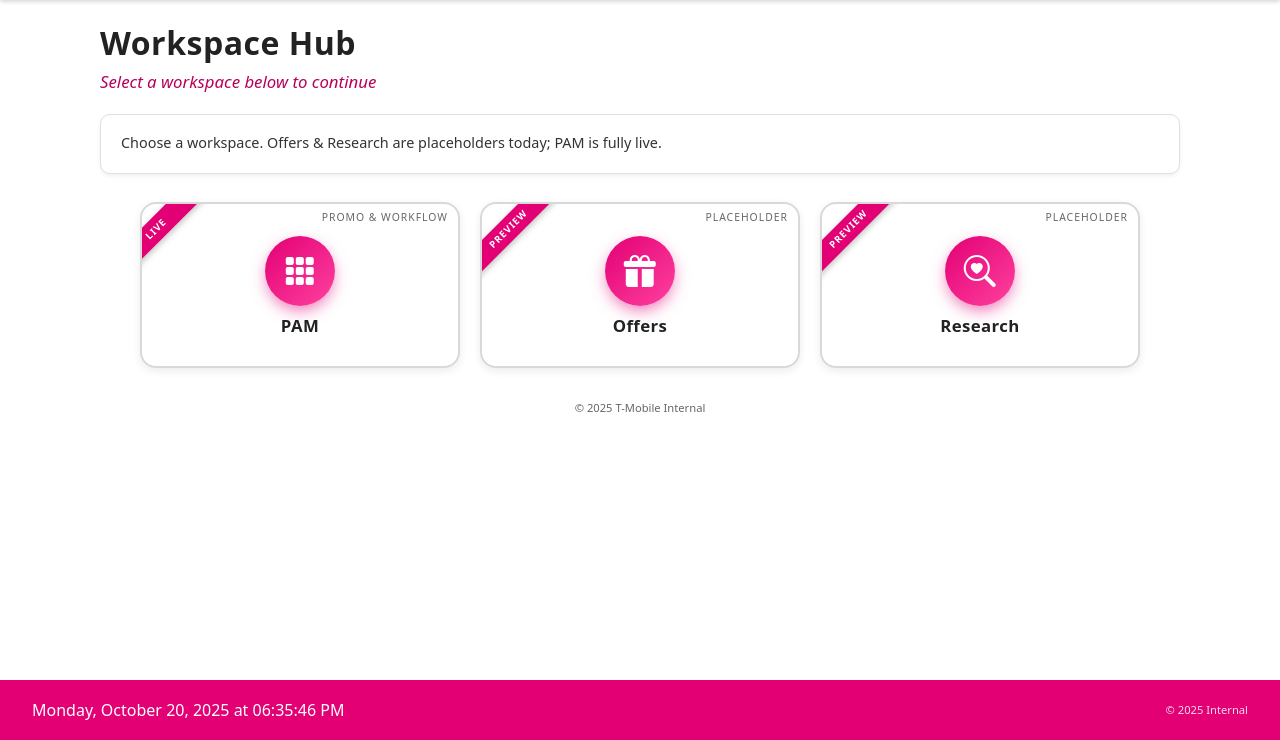
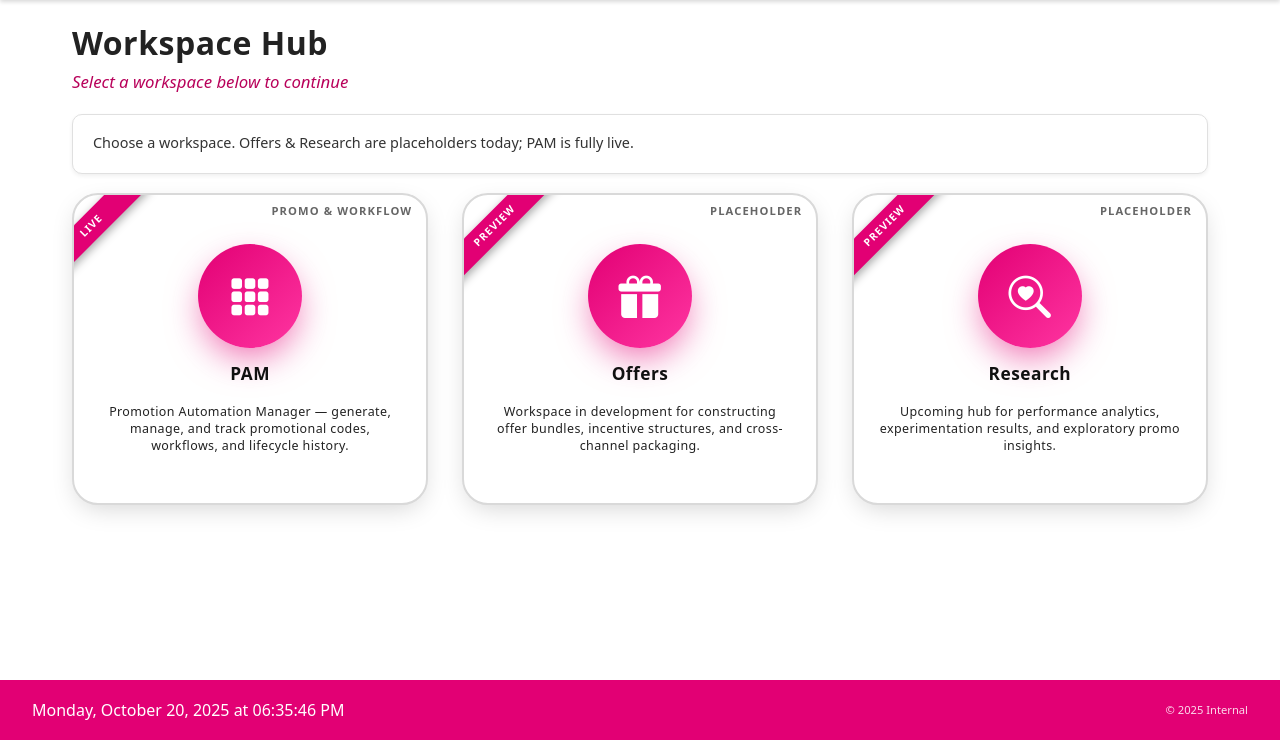
Before and after one commit to choltzen1/PAM, a Flask app: page /landing in a window 1280 px wide. Shown: the part 60-800 px from the top of the page. Run offline with Flask 3, Linux system fonts and the light colour scheme.

Commit message:
feat: add p2c2 logo/update landing & PAM homepage
- Add p2c2 promo ops logo image
- Refine landing.css for layout/branding tweaks
- Update landing.html and PAM_homepage.html to integrate new branding

```diff
--- a/static/css/landing.css
+++ b/static/css/landing.css
@@ -8,27 +8,60 @@
 }
 
 body, .page-content { background: var(--tmobile-gray); }
+.hub-main { display:flex; flex-direction:column; justify-content:flex-start; }
 
 .landing-wrapper { padding: 1.5rem 2rem 2rem; box-sizing: border-box; }
-.landing-intro { max-width: 1080px; margin: 0 auto 1.5rem auto; }
+.landing-intro { max-width: 1400px; margin: 0 auto 0.75rem auto; padding:0 2.5rem; }
 .landing-intro h1 { margin: 0 0 .4rem; font-size: 2rem; font-weight: 700; color: #222; letter-spacing: .5px; }
 .landing-intro p.tagline { margin: 0 0 1.25rem; font-size: 1.05rem; color: var(--tmobile-magenta-dark); font-style: italic; }
 .landing-objective { background:#fff; border:1px solid var(--landing-objective-border); border-radius:10px; padding:1.1rem 1.25rem 1.2rem; font-size:.9rem; line-height:1.45; color:#333; box-shadow:0 2px 4px #00000010; }
 .landing-objective strong { color: #000; }
 
-.landing-grid { display:grid; gap:1.25rem; grid-template-columns: repeat(auto-fit, minmax(240px, 1fr)); max-width: 1000px; margin: 1.8rem auto 0; }
-.landing-tile { position:relative; display:flex; flex-direction:column; align-items:center; justify-content:center; gap:.6rem; background: var(--landing-tile-bg); border:2px solid var(--landing-tile-border); border-radius:16px; padding:2rem .75rem 1.9rem; text-decoration:none; color:#222; font-weight:600; letter-spacing:.4px; font-size:1.05rem; box-shadow:0 3px 8px rgba(0,0,0,.08); transition: border-color .18s ease, box-shadow .18s ease, transform .22s ease, background .22s; overflow:hidden; }
+.landing-grid { display:grid; gap:2.1rem; grid-template-columns: repeat(auto-fit, minmax(320px, 1fr)); max-width:96vw; margin:1.2rem auto 0; padding:0 2.5rem 2.8rem; }
+.landing-tile { position:relative; display:flex; flex-direction:column; align-items:center; justify-content:center; gap:.95rem; background: var(--landing-tile-bg); border:2px solid var(--landing-tile-border); border-radius:26px; padding:3.1rem 1.55rem 3rem; text-decoration:none; color:#111; font-weight:600; letter-spacing:.5px; font-size:1.22rem; box-shadow:0 8px 26px -6px rgba(0,0,0,.18); transition: border-color .18s ease, box-shadow .28s ease, transform .3s ease, background .3s; overflow:hidden; }
 .landing-tile:hover { border-color: var(--landing-tile-border-hover); box-shadow:0 4px 14px -2px rgba(226,0,116,.35); transform: translateY(-4px); background:#fff; }
 .landing-tile:active { transform: translateY(-1px); }
-.landing-tile .icon-circle { width:70px; height:70px; border-radius:50%; background:linear-gradient(135deg, var(--tmobile-magenta), #ff419f); display:flex; align-items:center; justify-content:center; color:#fff; font-size:2rem; box-shadow:0 6px 16px -2px rgba(226,0,116,.55); }
+.landing-tile .icon-circle { width:104px; height:104px; border-radius:50%; background:linear-gradient(135deg, var(--tmobile-magenta), #ff35a1); display:flex; align-items:center; justify-content:center; color:#fff; font-size:2.65rem; box-shadow:0 14px 36px -6px rgba(226,0,116,.6); }
+.landing-tile .tile-label { font-size:1.08rem; }
 .landing-tile .tile-label { text-align:center; line-height:1.15; }
-.landing-tile .tile-sub { font-size:.65rem; font-weight:500; letter-spacing:1px; text-transform:uppercase; color:#666; position:absolute; top:6px; right:10px; }
+.landing-tile .tile-sub { font-size:.7rem; font-weight:600; letter-spacing:1.1px; text-transform:uppercase; color:#666; position:absolute; top:8px; right:14px; }
+.landing-tile .tile-desc { font-size:.78rem; line-height:1.35; font-weight:500; max-width:380px; color:#222; text-align:center; letter-spacing:.4px; margin-top:.35rem; }
+.landing-tile:hover .tile-desc { color:#000; }
 .landing-tile.disabled { opacity:.5; cursor:not-allowed; position:relative; }
 .landing-tile.disabled:hover { transform:none; box-shadow:0 3px 8px rgba(0,0,0,.08); border-color: var(--landing-tile-border); }
 .landing-tile.disabled::after { content:"Coming Soon"; position:absolute; bottom:6px; font-size:.6rem; letter-spacing:1px; font-weight:500; color:#555; text-transform:uppercase; }
 
 /* Ribbon marker */
-.landing-tile .ribbon { position:absolute; left:-42px; top:14px; background: var(--tmobile-magenta); color:#fff; font-size:.6rem; padding:4px 44px; transform:rotate(-45deg); box-shadow:0 2px 6px rgba(0,0,0,.25); letter-spacing:1px; font-weight:600; text-transform:uppercase; }
+.landing-tile .ribbon { position:absolute; left:-50px; top:18px; background: var(--tmobile-magenta); color:#fff; font-size:.65rem; padding:5px 54px; transform:rotate(-45deg); box-shadow:0 3px 10px rgba(0,0,0,.35); letter-spacing:1.1px; font-weight:600; text-transform:uppercase; }
+
+/* Hover scaling refinement */
+.landing-tile:hover { box-shadow:0 10px 34px -6px rgba(226,0,116,.45); transform:translateY(-6px); }
+
+/* Extra large screens - increase grid width slightly */
+@media (min-width:1600px){
+  .landing-grid { max-width:94vw; gap:2.6rem; grid-template-columns:repeat(auto-fit,minmax(380px,1fr)); }
+  .landing-tile { padding:3.6rem 2.1rem 3.5rem; font-size:1.3rem; min-height:320px; }
+  .landing-tile .icon-circle { width:128px; height:128px; font-size:3rem; }
+  .landing-tile .tile-desc { font-size:.9rem; max-width:440px; line-height:1.45; }
+}
+@media (min-width:2000px){
+  .landing-grid { max-width:95vw; gap:2.9rem; grid-template-columns:repeat(auto-fit,minmax(400px,1fr)); }
+  .landing-tile { padding:4rem 2.3rem 3.9rem; font-size:1.34rem; min-height:360px; }
+  .landing-tile .icon-circle { width:140px; height:140px; font-size:3.25rem; }
+  .landing-tile .tile-desc { font-size:.95rem; max-width:480px; }
+}
+
+/* Medium breakpoints keep usability */
+@media (max-width:1100px){
+  .landing-grid { gap:1.4rem; grid-template-columns:repeat(auto-fit,minmax(260px,1fr)); }
+  .landing-tile { padding:2.3rem 1rem 2.1rem; font-size:1.1rem; }
+  .landing-tile .icon-circle { width:84px; height:84px; font-size:2.2rem; }
+}
+@media (max-width:800px){
+  .landing-grid { gap:1.1rem; grid-template-columns:repeat(auto-fit,minmax(220px,1fr)); padding:0 1rem; }
+  .landing-tile { padding:2rem .9rem 1.9rem; font-size:1rem; }
+  .landing-tile .icon-circle { width:74px; height:74px; font-size:2rem; }
+}
 
 /* Responsive adjustments */
 @media (max-width: 1200px) { .landing-intro h1 { font-size:1.8rem; } }
@@ -37,4 +70,4 @@ body, .page-content { background: var(--tmobile-gray); }
 @media (max-width: 480px) { .landing-grid { grid-template-columns: repeat(auto-fill, minmax(180px,1fr)); } }
 
 /* Footer refinement for landing page */
-.landing-footer-aux { margin-top:2rem; display:flex; justify-content:center; font-size:.7rem; color:#666; }
+/* landing-footer-aux removed per request */
--- a/templates/landing.html
+++ b/templates/landing.html
@@ -20,10 +20,20 @@
         <div class="icon-circle"><i class="bi {{ t.icon }}"></i></div>
         <div class="tile-label">{{ t.label }}</div>
         {% if t.sub %}<div class="tile-sub">{{ t.sub }}</div>{% endif %}
+        {% if t.desc %}
+          <div class="tile-desc">{{ t.desc }}</div>
+        {% else %}
+          {% if t.label == 'PAM' %}
+            <div class="tile-desc">Promotion Automation Manager — generate, manage, and track promotional codes, workflows, and lifecycle history.</div>
+          {% elif t.label == 'Offers' %}
+            <div class="tile-desc">Workspace in development for constructing offer bundles, incentive structures, and cross-channel packaging.</div>
+          {% elif t.label == 'Research' %}
+            <div class="tile-desc">Upcoming hub for performance analytics, experimentation results, and exploratory promo insights.</div>
+          {% endif %}
+        {% endif %}
       </a>
     {% endfor %}
   </div>
-  <div class="landing-footer-aux">&copy; 2025 T-Mobile Internal</div>
 </div>
 {% endblock %}
 {% block extra_js %}
--- a/templates/pam/PAM_homepage.html
+++ b/templates/pam/PAM_homepage.html
@@ -21,7 +21,7 @@
   <!-- Main content -->
   <div class="main text-center">
     <h1 class="mb-3">PAM</h1>
-    <h5 class="text-danger fst-italic mb-5">Building RDC Efficiently with Confidence!</h5>
+    <h5 class="text-danger fst-italic mb-5">Promotion Automation Manager</h5>
     <div class="process-flow-container">
       <div class="process-step"><div class="process-icon-container"><i class="bi bi-pencil-square process-icon"></i></div><p class="process-label">Create</p></div>
       <div class="process-arrow"><i class="bi bi-arrow-right"></i></div>
```
Also changed, not shown: static/img/p2c2-promo-ops-logo.png (added).
